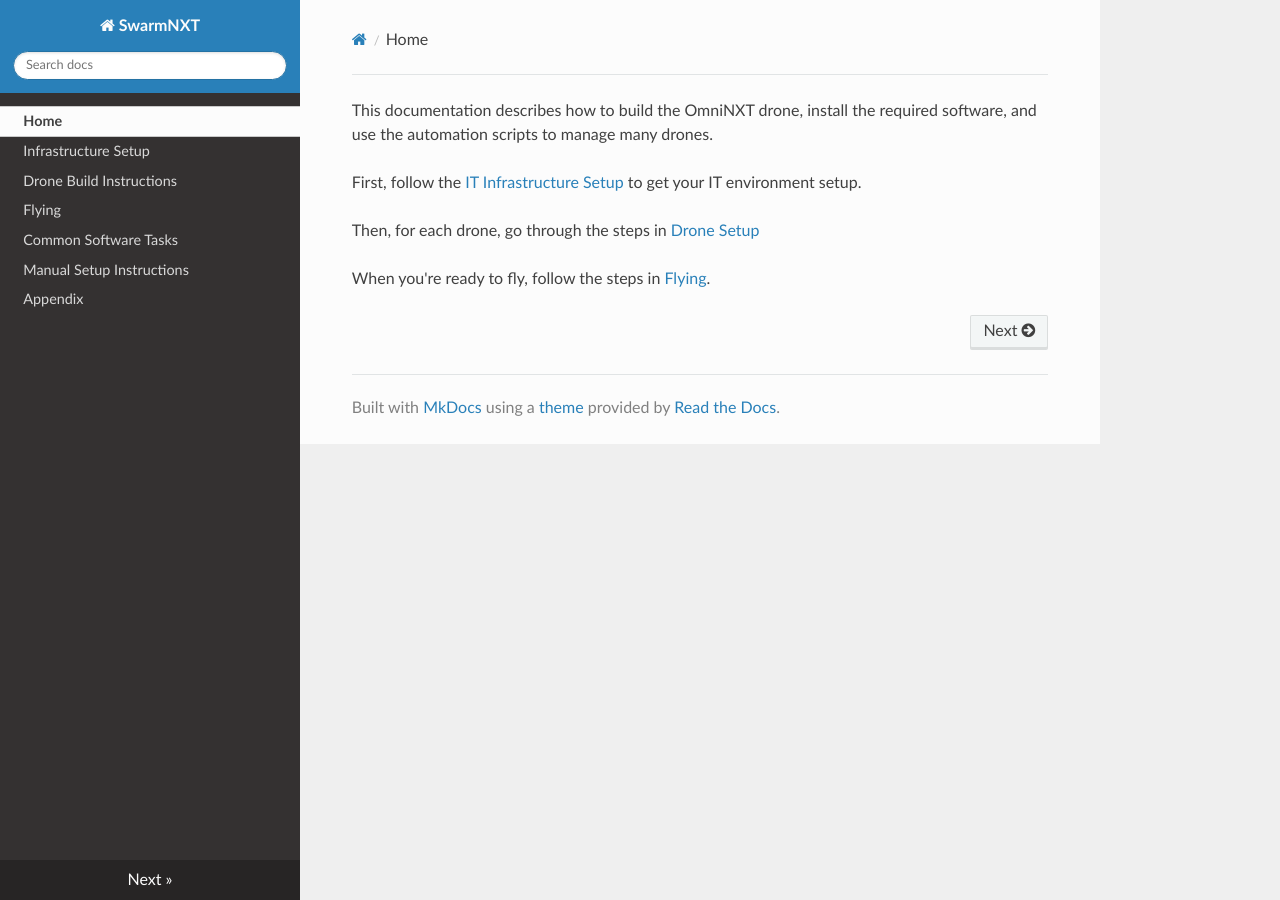
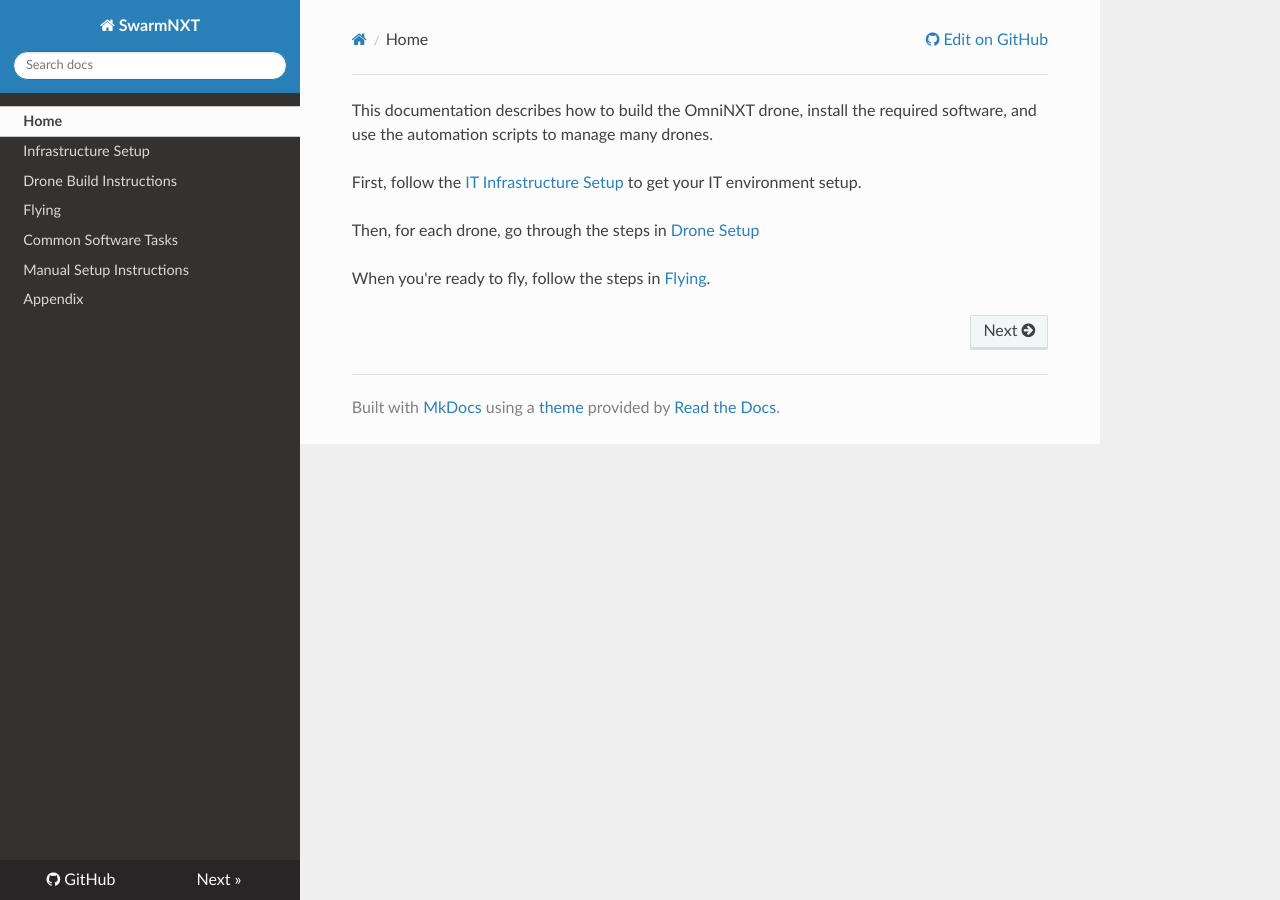
Before and after one commit to lis-epfl/swarm-nxt, an MkDocs documentation site: the page built from docs/index.md, in a window 1280 px wide. Built offline with MkDocs 1.6.1, drawn with Linux system fonts in a browser that asks for light colours; nearby versions of some CDN libraries.

Commit message:
add github link at the top of each page

```diff
--- a/mkdocs.yml
+++ b/mkdocs.yml
@@ -1,4 +1,7 @@
 site_name: SwarmNXT
+repo_url: https://github.com/lis-epfl/swarm-nxt
+repo_name: GitHub
+edit_uri: edit/main/docs/
 nav:
   - Home: index.md
   - Infrastructure Setup: infra-setup.md
```
